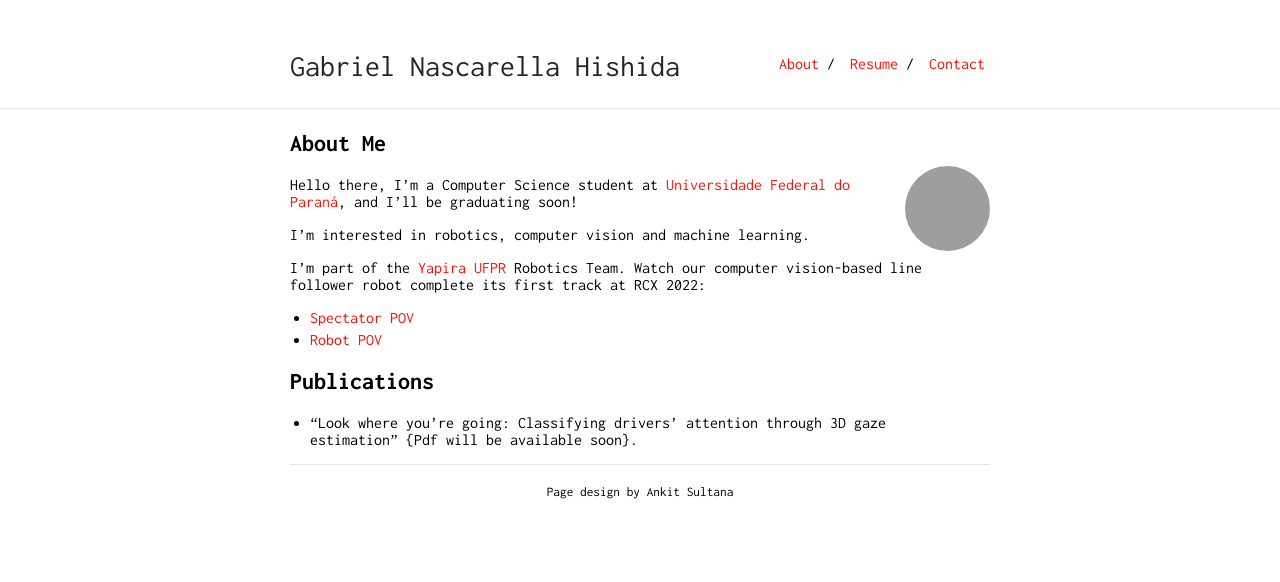
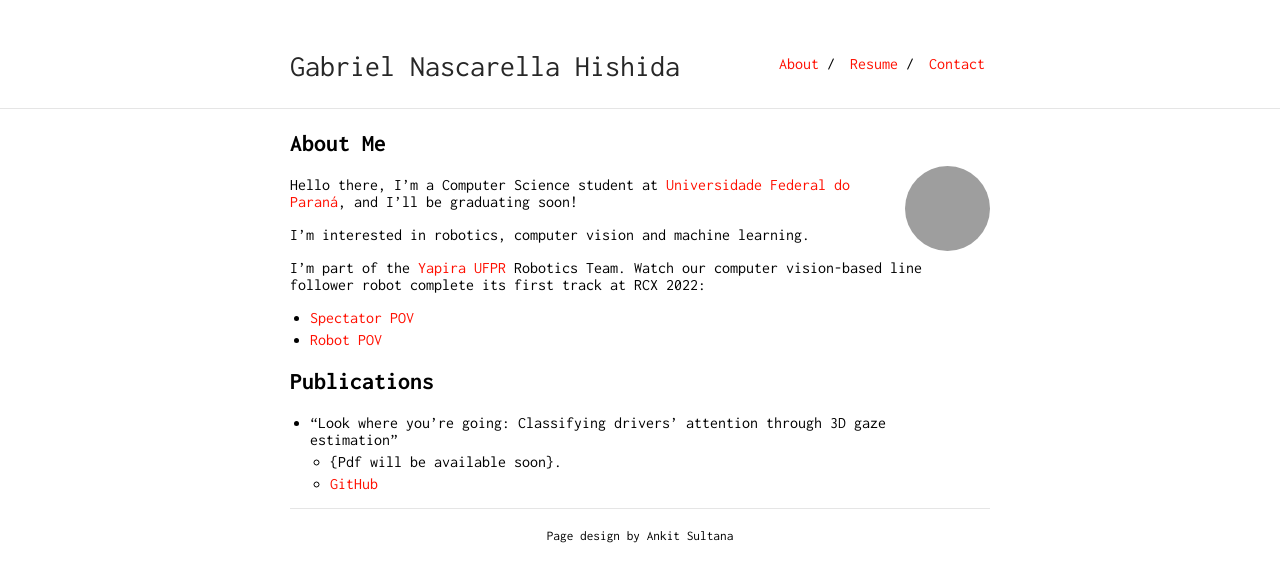
Before and after one commit to gabrielnhn/gabrielnhn.github.io, a Jekyll site: the page built from index.md, in a window 1280 px wide, cut to the strip 0-582 px from the top of the page. Built offline with Jekyll 4.4.1, drawn with Linux system fonts in a browser that asks for light colours; our own code applies the rules of GitHub Pages for plain Markdown files; grey boxes are pictures that could not be loaded.

Commit message:
add github link to TCC

```diff
--- a/index.md
+++ b/index.md
@@ -17,4 +17,6 @@ I'm part of the [Yapira UFPR](https://www.facebook.com/ufpr.yapira) Robotics Tea
 
 ## Publications
 
-* "Look where you’re going: Classifying drivers' attention through 3D gaze estimation" {Pdf will be available soon}.
+* "Look where you’re going: Classifying drivers' attention through 3D gaze estimation"
+    * {Pdf will be available soon}.
+    * [GitHub](https://github.com/VRI-UFPR/LWYG-drivers-attention)
```
Also changed, not shown: 1 other file.
